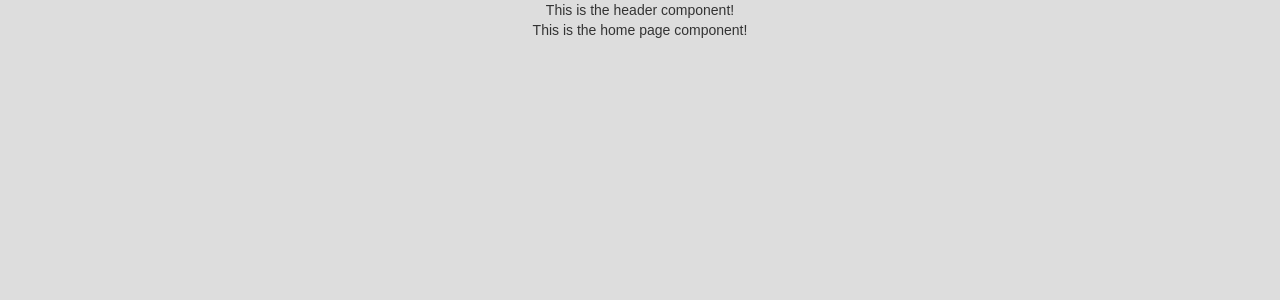
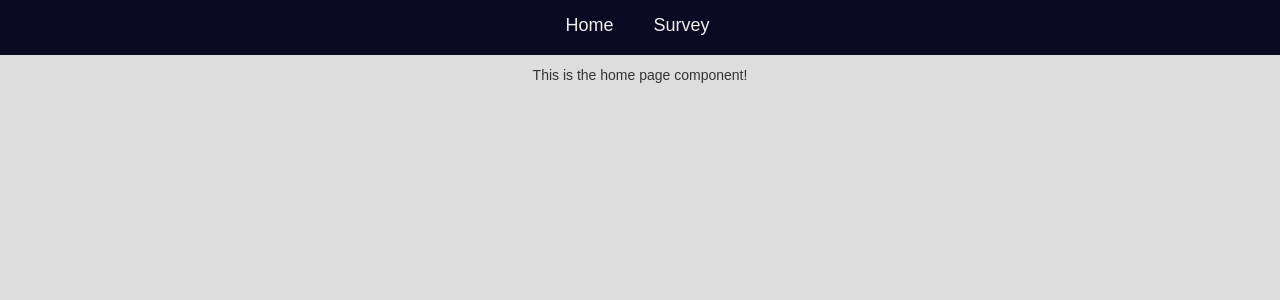
Before and after one commit to zbruennig/restaurant-recommendation, a React (Create React App) app: page / in a window 1280 px wide. Shown: the top 300 px of the page. Built offline with nearby package versions, Linux system fonts and the light colour scheme.

Commit message:
Header styling

```diff
--- a/src/App.js
+++ b/src/App.js
@@ -14,7 +14,8 @@ class App extends Component {
             <Header/>
             <Router history={createHistory}>
                 <div>
-                    <Route exact path = "/" render={(props) => <Homepage/>}/>
+                    <Route exact path = "/" render={(props) => <Homepage/>} />
+                    <Route path="/home" render={(props) => <Homepage/>} />
                     <Route path="/new" render={(props) => <Survey /*prop1 = {variable} prop2 = {variable} */ />} />
                 </div>
             </Router>
@@ -25,21 +26,3 @@ class App extends Component {
 }
 
 export default App;
-
-// import logo from './logo.svg';
-
-{/*<header className="App-header">*/}
-{/*<img src={logo} className="App-logo" alt="logo" />*/}
-{/*<h1 className="App-title">Welcome to React</h1>*/}
-{/*</header>*/}
-{/*<p className="App-intro">*/}
-{/*To get started, edit <code>src/App.js</code> and save to reload.*/}
-{/*</p>*/}
-
-/*
-First time
-identifier - email
-survey -
-
-ui
- */
--- a/src/components/Header.js
+++ b/src/components/Header.js
@@ -1,4 +1,7 @@
 import React, { Component } from 'react';
+
+import {BrowserRouter as Router, NavLink} from "react-router-dom";
+import createHistory from "history/createBrowserHistory"
 
 class Header extends Component {
 
@@ -8,9 +11,32 @@ class Header extends Component {
 
     render(){
 
+        let backgroundStyle = {backgroundColor:"#0c0a22"};
+        let colorStyle = {color:"#efefef"};
+        let activeStyle = {color:"#edcd54"};
+
         return(
-            <header>
-                This is the header component!
+            <header style={backgroundStyle}>
+                {/*<div style = {{color:"#fff"}}>This is the header component!</div>*/}
+                <nav>
+                    <Router history = {createHistory}>
+                        <div>
+                            <ul className="list-inline">
+                                <li className="routing-button">
+                                    <NavLink to={"/home"} className= "navbar-brand" style = {colorStyle} onClick =
+                                    {() => createHistory.push("/home")} activeStyle = {activeStyle} >Home
+                                    </NavLink>
+                                </li>
+                                <li className="routing-button">
+                                    <NavLink to={"/new"} className="navbar-brand" style = {colorStyle} onClick =
+                                    {() => createHistory.push("/new")} activeStyle = {activeStyle} >Survey
+                                    </NavLink>
+                                </li>
+                            </ul>
+                        </div>
+                    </Router>
+
+                </nav>
             </header>
         );
     }
```
